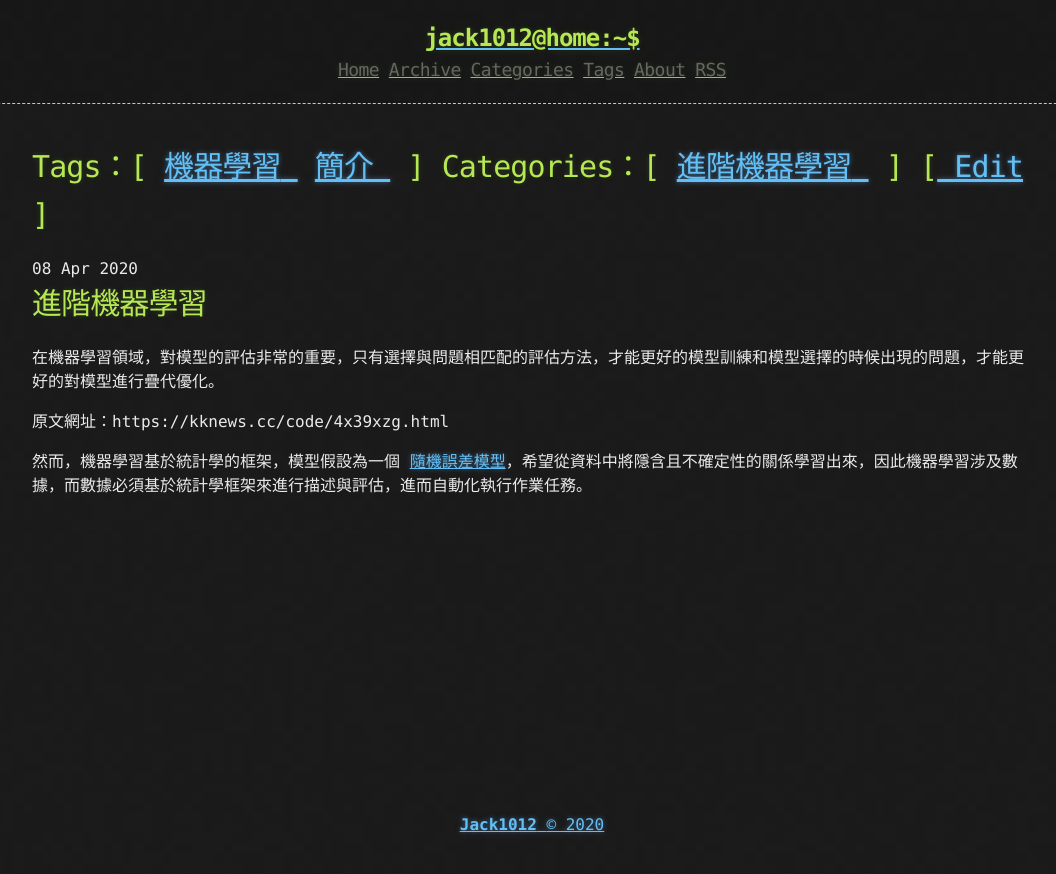
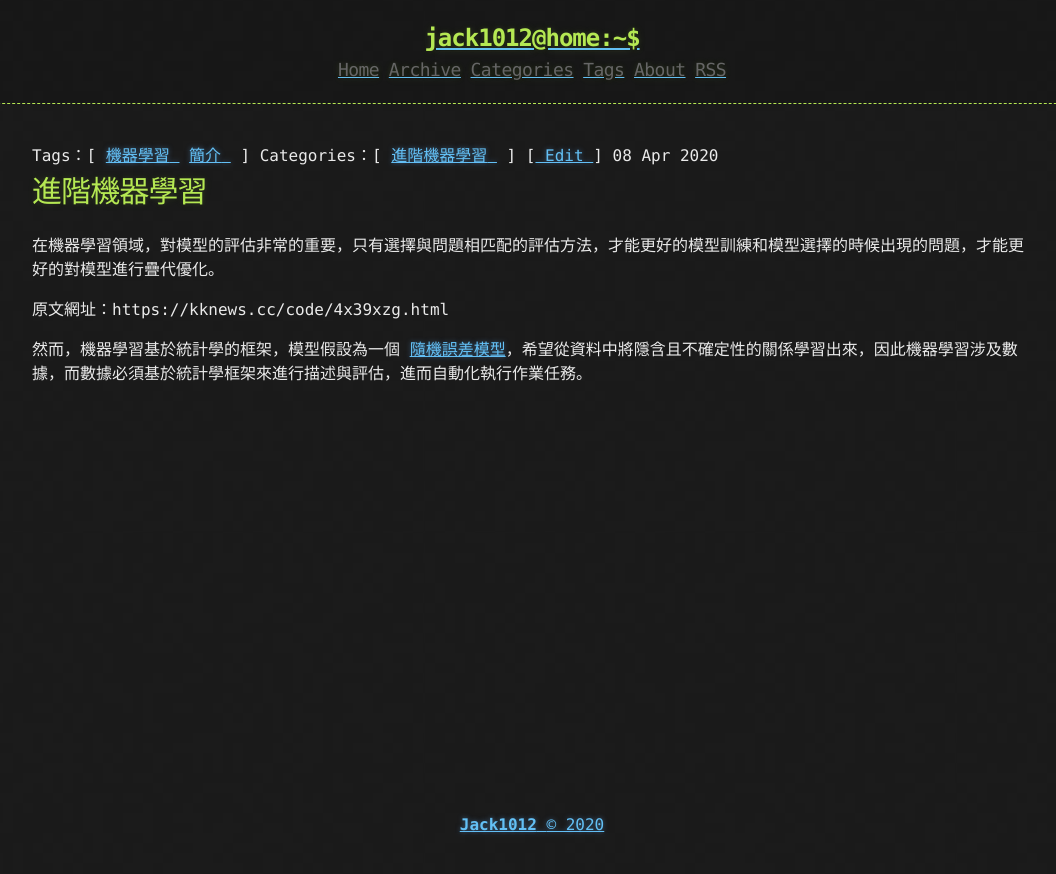
Before and after one commit to jack1012/jack1012.github.io, a Jekyll site: the page built from _posts/2020-04-08-進階機器學習.md, in a window 1280 px wide. Shown: the top 874 px of the page, without its empty margins (108-1164 px from the left). Built offline with Jekyll 4.4.1, drawn with Linux system fonts in a browser that asks for light colours.

Commit message:
Update post.html

```diff
--- a/_layouts/post.html
+++ b/_layouts/post.html
@@ -3,7 +3,6 @@ layout: default
 ---
 
 <article>
-  <h1>
 
     <span>Tags：[
   {% for tag in page.tags %}
@@ -20,7 +19,7 @@ layout: default
             ]</span>
 
   [<a href="https://github.com/jack1012/jack1012.github.io/tree/master/_posts/" target="_blank" > Edit </a>]
-  </h1>
+
 
   <time datetime="{{ page.date | date_to_xmlschema }}" class="by-line">{{ page.date | date_to_string }}</time>
   {{ content }}
```
